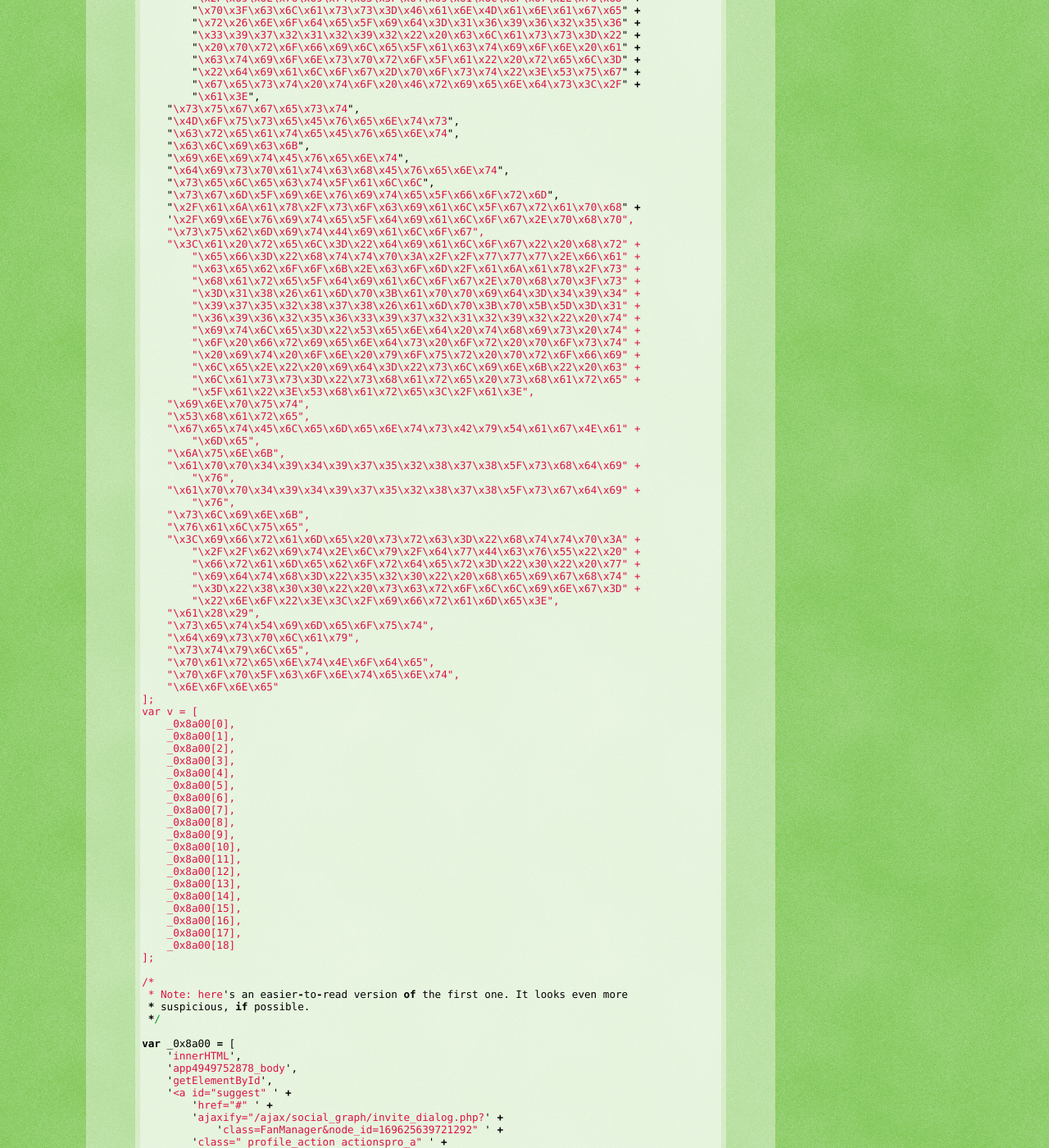
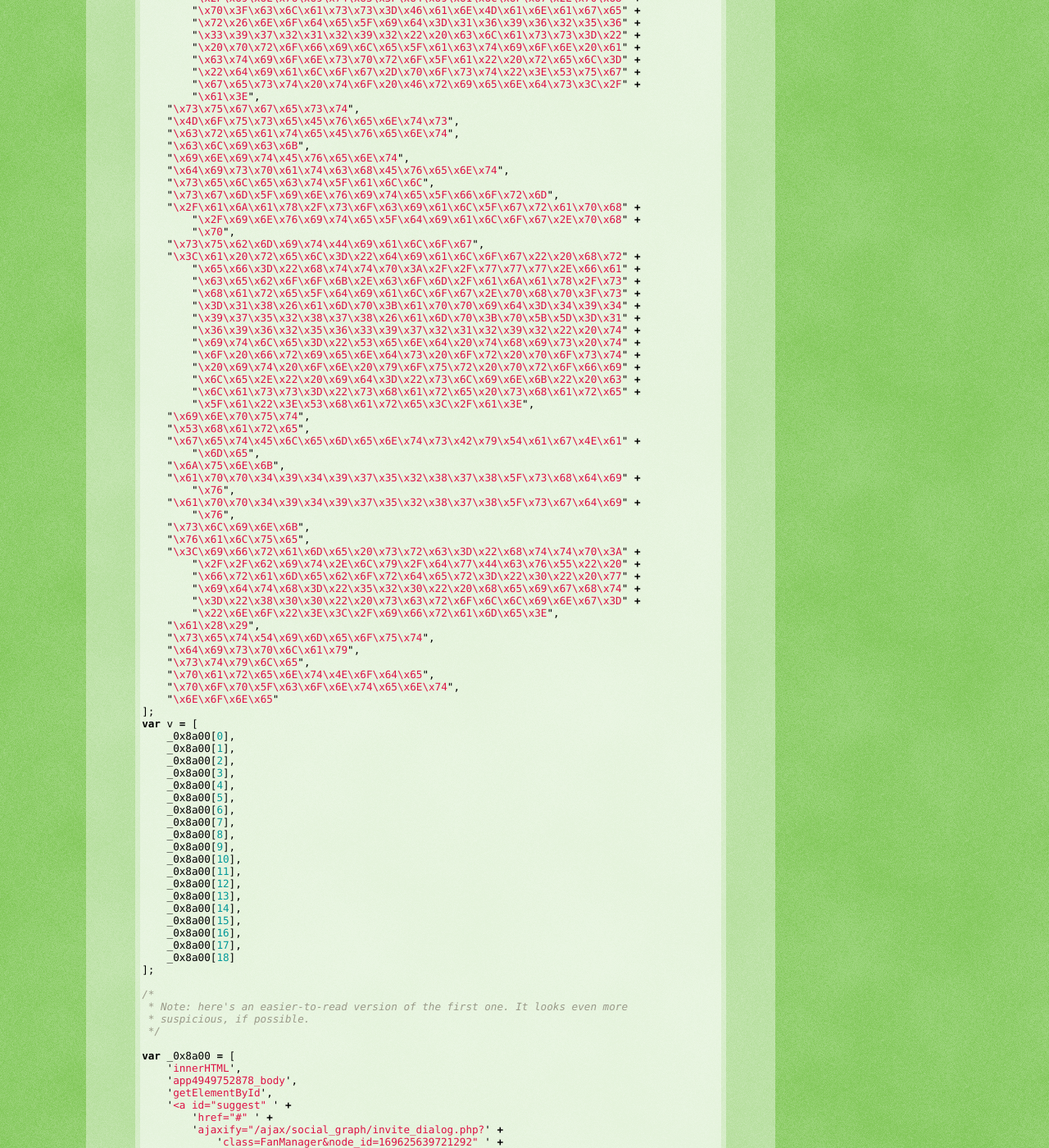
Before and after one commit to attilaolah/attilaolah.github.io, a Jekyll site: the page built from _posts/2010-10-25-understanding-hacky-viral-facebook-js.markdown, in a window 1280 px wide and 1400 px high, scrolled down 2177 px. Shown: the whole window at 82% size. Built offline with Jekyll 4.4.1, drawn with Linux system fonts in a browser that asks for light colours; nearby versions of some CDN libraries.

Commit message:
fixed another quote

```diff
--- a/_posts/2010-10-25-understanding-hacky-viral-facebook-js.markdown
+++ b/_posts/2010-10-25-understanding-hacky-viral-facebook-js.markdown
@@ -81,7 +81,8 @@
     "\x73\x65\x6C\x65\x63\x74\x5F\x61\x6C\x6C",
     "\x73\x67\x6D\x5F\x69\x6E\x76\x69\x74\x65\x5F\x66\x6F\x72\x6D",
     "\x2F\x61\x6A\x61\x78\x2F\x73\x6F\x63\x69\x61\x6C\x5F\x67\x72\x61\x70\x68" +
-    '\x2F\x69\x6E\x76\x69\x74\x65\x5F\x64\x69\x61\x6C\x6F\x67\x2E\x70\x68\x70",
+        "\x2F\x69\x6E\x76\x69\x74\x65\x5F\x64\x69\x61\x6C\x6F\x67\x2E\x70\x68" +
+        "\x70",
     "\x73\x75\x62\x6D\x69\x74\x44\x69\x61\x6C\x6F\x67",
     "\x3C\x61\x20\x72\x65\x6C\x3D\x22\x64\x69\x61\x6C\x6F\x67\x22\x20\x68\x72" +
         "\x65\x66\x3D\x22\x68\x74\x74\x70\x3A\x2F\x2F\x77\x77\x77\x2E\x66\x61" +
```
